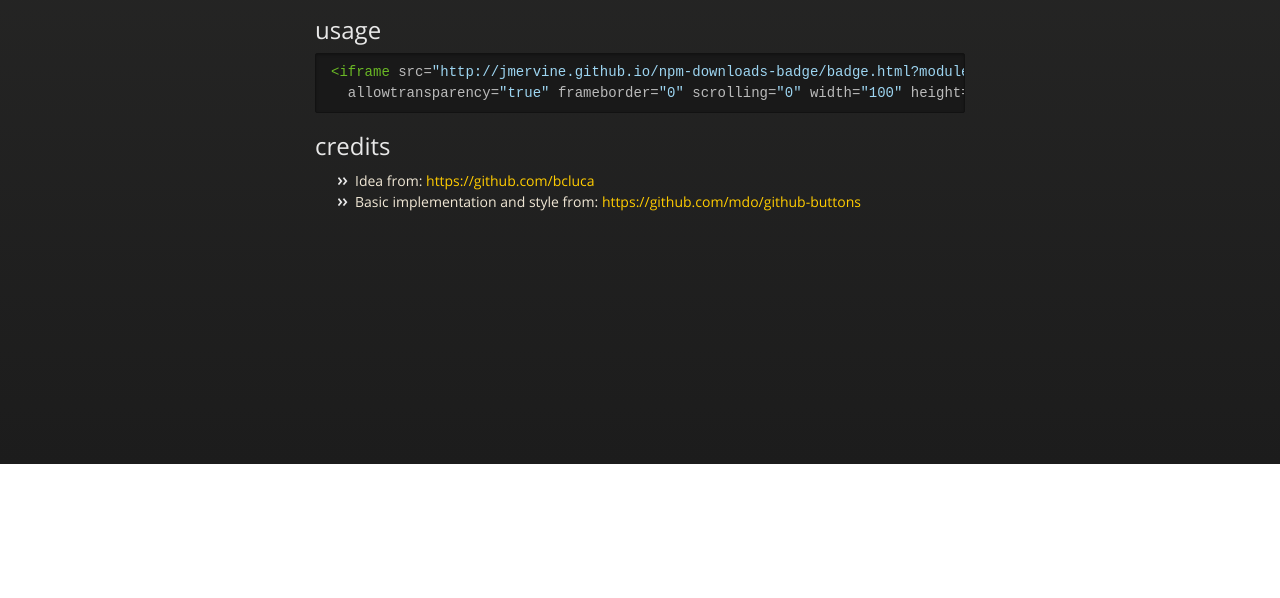
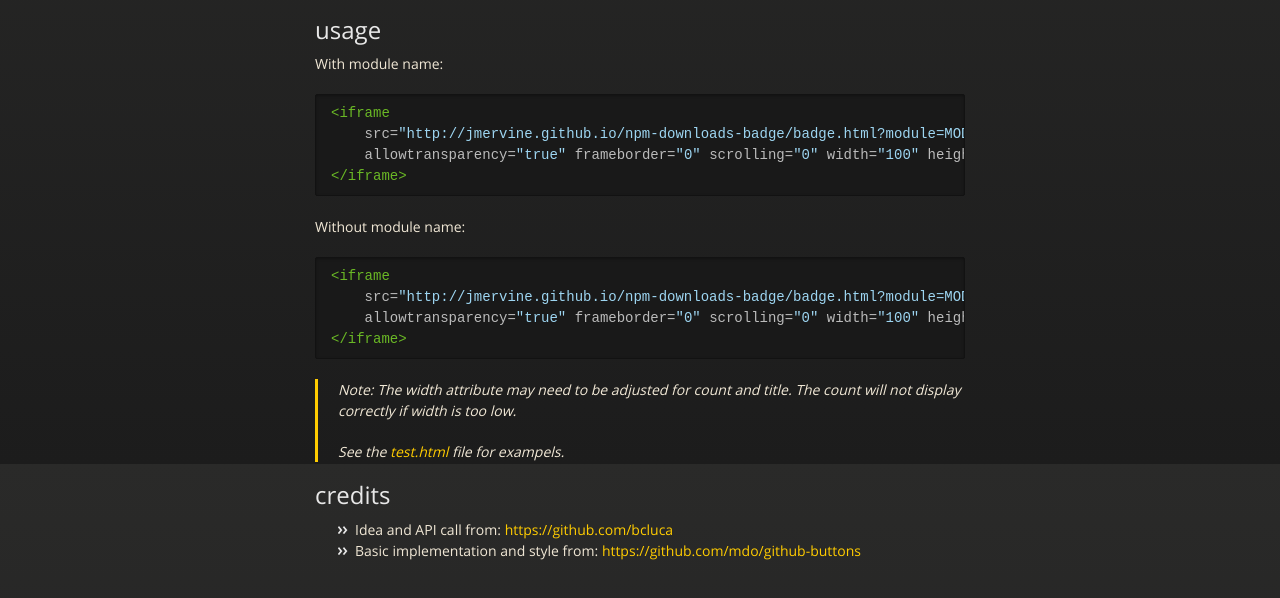
Before and after one commit to jmervine/npm-downloads-badge, a plain HTML site: page index.html in a window 1280 px wide. Shown: the part 336-934 px from the top of the page. Before the commit the page ends 800 px from the top, so only its background shows below. Drawn offline with nearby package versions, Linux system fonts and the light colour scheme.

```diff
--- a/index.html
+++ b/index.html
@@ -46,15 +46,33 @@
 <h2>
 <a name="usage" class="anchor" href="#usage"><span class="octicon octicon-link"></span></a>usage</h2>
 
-<div class="highlight highlight-html"><pre><span class="nt">&lt;iframe</span> <span class="na">src=</span><span class="s">"http://jmervine.github.io/npm-downloads-badge/badge.html?module=MODULE"</span>
-  <span class="na">allowtransparency=</span><span class="s">"true"</span> <span class="na">frameborder=</span><span class="s">"0"</span> <span class="na">scrolling=</span><span class="s">"0"</span> <span class="na">width=</span><span class="s">"100"</span> <span class="na">height=</span><span class="s">"20"</span><span class="nt">&gt;&lt;/iframe&gt;</span>
+<p>With module name:</p>
+
+<div class="highlight highlight-html"><pre><span class="nt">&lt;iframe</span>
+    <span class="na">src=</span><span class="s">"http://jmervine.github.io/npm-downloads-badge/badge.html?module=MODULE"</span>
+    <span class="na">allowtransparency=</span><span class="s">"true"</span> <span class="na">frameborder=</span><span class="s">"0"</span> <span class="na">scrolling=</span><span class="s">"0"</span> <span class="na">width=</span><span class="s">"100"</span> <span class="na">height=</span><span class="s">"20"</span><span class="nt">&gt;</span>
+<span class="nt">&lt;/iframe&gt;</span>
 </pre></div>
+
+<p>Without module name:</p>
+
+<div class="highlight highlight-html"><pre><span class="nt">&lt;iframe</span>
+    <span class="na">src=</span><span class="s">"http://jmervine.github.io/npm-downloads-badge/badge.html?module=MODULE&amp;name=false"</span>
+    <span class="na">allowtransparency=</span><span class="s">"true"</span> <span class="na">frameborder=</span><span class="s">"0"</span> <span class="na">scrolling=</span><span class="s">"0"</span> <span class="na">width=</span><span class="s">"100"</span> <span class="na">height=</span><span class="s">"20"</span><span class="nt">&gt;</span>
+<span class="nt">&lt;/iframe&gt;</span>
+</pre></div>
+
+<blockquote>
+<p>Note: The width attribute may need to be adjusted for count and title. The count will not display correctly if width is too low.</p>
+
+<p>See the <a href="https://github.com/jmervine/npm-downloads-badge/blob/master/test.html">test.html</a> file for exampels.</p>
+</blockquote>
 
 <h2>
 <a name="credits" class="anchor" href="#credits"><span class="octicon octicon-link"></span></a>credits</h2>
 
 <ul>
-<li>Idea from: <a href="https://github.com/bcluca">https://github.com/bcluca</a>
+<li>Idea and API call from: <a href="https://github.com/bcluca">https://github.com/bcluca</a>
 </li>
 <li>Basic implementation and style from: <a href="https://github.com/mdo/github-buttons">https://github.com/mdo/github-buttons</a>
 </li>
```
Also changed, not shown: params.json (+1 -1 lines).
